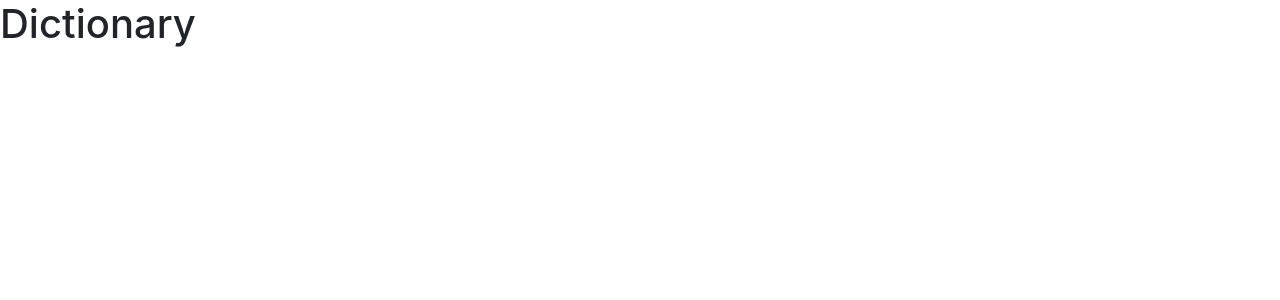
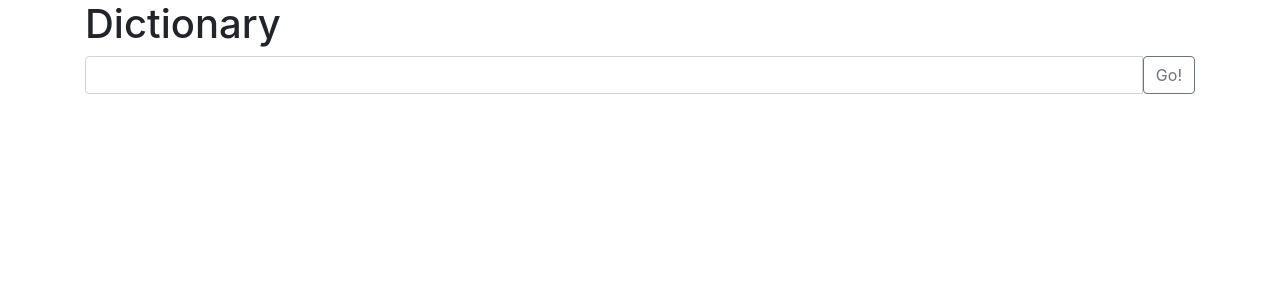
Before and after one commit to JyotsnaJose/dictionary-project, a React (Create React App) app: page / in a window 1280 px wide. Shown: the top 300 px of the page. Built offline with nearby package versions, Linux system fonts and the light colour scheme.

Commit message:
Added basic structure for search engine

```diff
--- a/src/App.js
+++ b/src/App.js
@@ -1,12 +1,13 @@
 import "bootstrap/dist/css/bootstrap.css";
 import "./App.css";
+import Search from "./Search";
 
 function App() {
   return (
     <div className="App">
-      <header className="App-header">
-        <h1>Dictionary</h1>
-      </header>
+      <div className="container">
+        <Search />
+      </div>
     </div>
   );
 }
--- /dev/null
+++ b/src/Search.js
@@ -0,0 +1,37 @@
+import React, { useState } from "react";
+
+export default function Search() {
+  let [searchword, setSearchword] = useState(null);
+  function handleSearch(event) {
+    event.preventDefault();
+    alert(`Searching for ${searchword}`);
+  }
+
+  function handleSearchInput(event) {
+    setSearchword(event.target.value);
+  }
+
+  return (
+    <div className="Search">
+      <header>
+        <h1>Dictionary</h1>
+        <form onSubmit={handleSearch}>
+          <div className="input-group">
+            <input
+              type="search"
+              className="form-control"
+              onChange={handleSearchInput}
+            ></input>
+            <button
+              type="button"
+              className="btn btn-outline-secondary"
+              onClick={handleSearch}
+            >
+              Go!
+            </button>
+          </div>
+        </form>
+      </header>
+    </div>
+  );
+}
```
